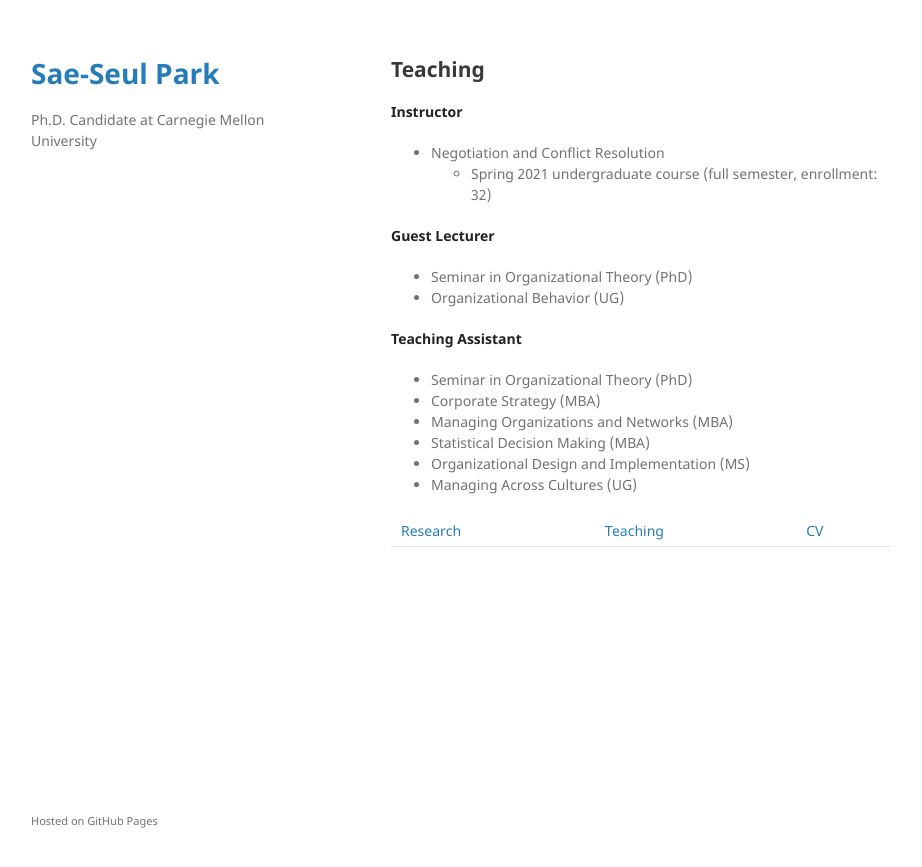
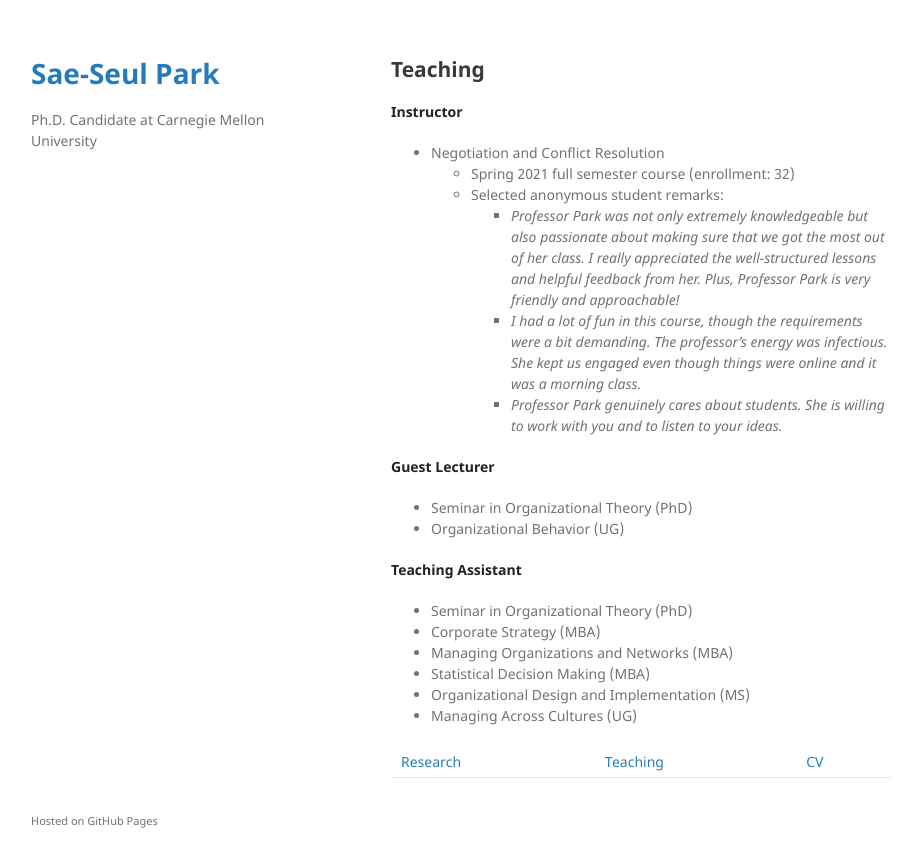
Before and after one commit to saepark/saepark.github.io, a Jekyll site: the page built from teaching.md, in a window 1280 px wide. Shown: the top 867 px of the page, without its empty margins (179-1101 px from the left). Built offline with Jekyll 4.4.1, drawn with Linux system fonts in a browser that asks for light colours; our own code applies the rules of GitHub Pages for plain Markdown files.

Commit message:
Update teaching.md

```diff
--- a/teaching.md
+++ b/teaching.md
@@ -7,7 +7,11 @@ layout: default
 **Instructor**
 
 * Negotiation and Conflict Resolution
-   * Spring 2021 undergraduate course (full semester, enrollment: 32)
+   * Spring 2021 full semester course (enrollment: 32)
+   * Selected anonymous student remarks:
+      * _Professor Park was not only extremely knowledgeable but also passionate about making sure that we got the most out of her class. I really appreciated the well-structured lessons and helpful feedback from her. Plus, Professor Park is very friendly and approachable!_
+      * _I had a lot of fun in this course, though the requirements were a bit demanding. The professor's energy was infectious. She kept us engaged even though things were online and it was a morning class._
+      * _Professor Park genuinely cares about students. She is willing to work with you and to listen to your ideas._
 
 **Guest Lecturer**
 * Seminar in Organizational Theory (PhD)
```
